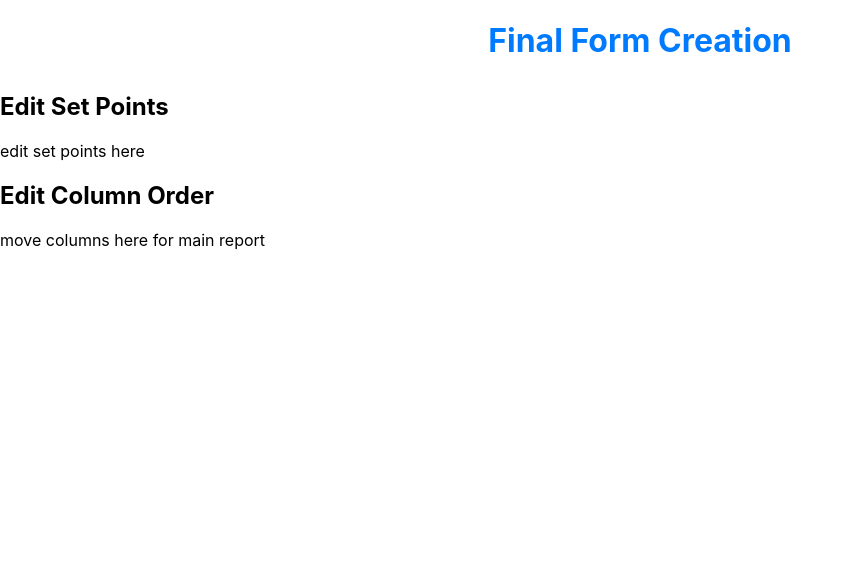
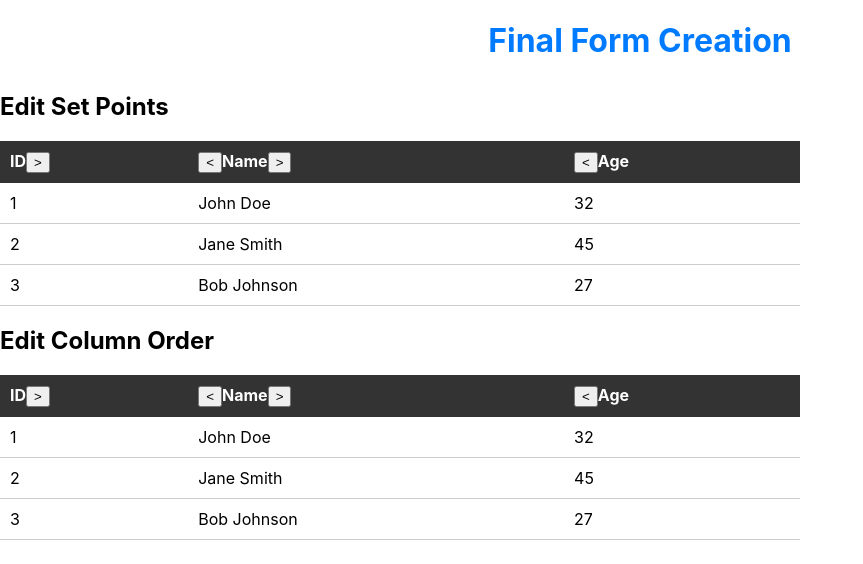
Before and after one commit to procta233/Report-Manager, a React (Create React App) app: page /creator/createreport/datetimeoptionality/finalformcreate in a window 1280 px wide. Shown: the top 564 px of the page, without its empty margins (0-863 px from the left). Built offline with nearby package versions, Linux system fonts and the light colour scheme.

Commit message:
only APIs left

```diff
--- /dev/null
+++ b/src/Login.css
@@ -0,0 +1,79 @@
+/* Global styles */
+
+* {
+    margin: 0;
+    padding: 0;
+    box-sizing: border-box;
+  }
+
+  body {
+    font-family: 'Roboto', sans-serif;
+    background-color: #f2f2f2;
+  }
+
+  /* Login page styles */
+
+  .login-page {
+    height: 100vh;
+    display: flex;
+    justify-content: center;
+    align-items: center;
+  }
+
+  .login-card {
+    background-color: white;
+    border-radius: 5px;
+    box-shadow: 0px 2px 5px rgba(0, 0, 0, 0.3);
+    padding: 30px;
+    width: 400px;
+    text-align: center;
+  }
+
+  h1 {
+    font-size: 2.5rem;
+    font-weight: 500;
+    margin-bottom: 20px;
+    color: #333333;
+  }
+
+  h3 {
+    font-size: 1.2rem;
+    font-weight: 400;
+    margin-top: 20px;
+    margin-bottom: 10px;
+    color: #333333;
+    text-align: left;
+  }
+
+  input[type="text"], input[type="password"] {
+    width: 100%;
+    height: 40px;
+    border-radius: 5px;
+    border: 1px solid #dcdcdc;
+    padding: 10px;
+    font-size: 1rem;
+    margin-bottom: 20px;
+    box-sizing: border-box;
+    transition: border-color 0.2s ease-in-out;
+  }
+
+  input[type="text"]:focus, input[type="password"]:focus {
+    border-color: #4CAF50;
+  }
+
+  button {
+    width: 100%;
+    height: 40px;
+    background-color: #4CAF50;
+    color: white;
+    font-size: 1.2rem;
+    font-weight: 500;
+    border: none;
+    border-radius: 5px;
+    cursor: pointer;
+    transition: background-color 0.3s ease-in-out;
+  }
+
+  button:hover {
+    background-color: #3e8e41;
+  }
--- a/src/components/creatorcomponents/FinalFormCreate.js
+++ b/src/components/creatorcomponents/FinalFormCreate.js
@@ -1,6 +1,7 @@
 import React from 'react'
-import EditSetPoints from './subcreatecomponents/EditSetPoints'
-import ReportColumnEdit from './subcreatecomponents/ReportColumnEdit'
+import Table from './subcreatecomponents/EditSetPoints'
+import Table2 from './subcreatecomponents/ReportColumnEdit'
+
 
 const FinalFormCreate = () => {
   return (
@@ -8,11 +9,11 @@ const FinalFormCreate = () => {
         <h1>Final Form Creation</h1>
         <h2>Edit Set Points</h2>
       <div className='app'>
-        <EditSetPoints/>
+        <Table/>
       </div>
       <h2>Edit Column Order</h2>
       <div className='app'>
-        <ReportColumnEdit/>
+        <Table2/>
       </div>
     </div>
   )
--- a/src/components/creatorcomponents/subcreatecomponents/EditSetPoints.js
+++ b/src/components/creatorcomponents/subcreatecomponents/EditSetPoints.js
@@ -1,11 +1,67 @@
-import React from 'react'
+import React, { useState } from 'react';
 
-const EditSetPoints = () => {
+function Table() {
+  const columns = [
+    { key: 'id', title: 'ID' },
+    { key: 'name', title: 'Name' },
+    { key: 'age', title: 'Age' },
+  ];
+
+  const data = [
+    { id: 1, name: 'John Doe', age: 32 },
+    { id: 2, name: 'Jane Smith', age: 45 },
+    { id: 3, name: 'Bob Johnson', age: 27 },
+  ];
+  const [tableData, setTableData] = useState(data);
+  const [tableColumns, setTableColumns] = useState(columns);
+
+  const handleMoveLeft = (index) => {
+    if (index > 0) {
+      setTableColumns((prevColumns) => {
+        const newColumns = [...prevColumns];
+        [newColumns[index - 1], newColumns[index]] = [newColumns[index], newColumns[index - 1]];
+        return newColumns;
+      });
+    }
+  };
+
+  const handleMoveRight = (index) => {
+    if (index < tableColumns.length - 1) {
+      setTableColumns((prevColumns) => {
+        const newColumns = [...prevColumns];
+        [newColumns[index], newColumns[index + 1]] = [newColumns[index + 1], newColumns[index]];
+        return newColumns;
+      });
+    }
+  };
+
   return (
-    <div>
-      edit set points here
-    </div>
-  )
+    <table>
+      <thead>
+        <tr>
+          {tableColumns.map((column, index) => (
+            <th key={column.key}>
+              <div>
+
+                {index > 0 && <button onClick={() => handleMoveLeft(index)}>{"<"}</button>}
+                <span>{column.title}</span>
+                {index < tableColumns.length - 1 && <button onClick={() => handleMoveRight(index)}>{">"}</button>}
+              </div>
+            </th>
+          ))}
+        </tr>
+      </thead>
+      <tbody>
+        {tableData.map((row) => (
+          <tr key={row.id}>
+            {tableColumns.map((column) => (
+              <td key={column.key}>{row[column.key]}</td>
+            ))}
+          </tr>
+        ))}
+      </tbody>
+    </table>
+  );
 }
 
-export default EditSetPoints
+export default Table;
--- a/src/components/creatorcomponents/subcreatecomponents/ReportColumnEdit.js
+++ b/src/components/creatorcomponents/subcreatecomponents/ReportColumnEdit.js
@@ -1,11 +1,67 @@
-import React from 'react'
+import React, { useState } from 'react';
 
-const ReportColumnEdit = () => {
+function Table2() {
+  const columns = [
+    { key: 'id', title: 'ID' },
+    { key: 'name', title: 'Name' },
+    { key: 'age', title: 'Age' },
+  ];
+
+  const data = [
+    { id: 1, name: 'John Doe', age: 32 },
+    { id: 2, name: 'Jane Smith', age: 45 },
+    { id: 3, name: 'Bob Johnson', age: 27 },
+  ];
+  const [tableData, setTableData] = useState(data);
+  const [tableColumns, setTableColumns] = useState(columns);
+
+  const handleMoveLeft = (index) => {
+    if (index > 0) {
+      setTableColumns((prevColumns) => {
+        const newColumns = [...prevColumns];
+        [newColumns[index - 1], newColumns[index]] = [newColumns[index], newColumns[index - 1]];
+        return newColumns;
+      });
+    }
+  };
+
+  const handleMoveRight = (index) => {
+    if (index < tableColumns.length - 1) {
+      setTableColumns((prevColumns) => {
+        const newColumns = [...prevColumns];
+        [newColumns[index], newColumns[index + 1]] = [newColumns[index + 1], newColumns[index]];
+        return newColumns;
+      });
+    }
+  };
+
   return (
-    <div>
-      move columns here for main report
-    </div>
-  )
+    <table>
+      <thead>
+        <tr>
+          {tableColumns.map((column, index) => (
+            <th key={column.key}>
+              <div>
+
+                {index > 0 && <button onClick={() => handleMoveLeft(index)}>{"<"}</button>}
+                <span>{column.title}</span>
+                {index < tableColumns.length - 1 && <button onClick={() => handleMoveRight(index)}>{">"}</button>}
+              </div>
+            </th>
+          ))}
+        </tr>
+      </thead>
+      <tbody>
+        {tableData.map((row) => (
+          <tr key={row.id}>
+            {tableColumns.map((column) => (
+              <td key={column.key}>{row[column.key]}</td>
+            ))}
+          </tr>
+        ))}
+      </tbody>
+    </table>
+  );
 }
 
-export default ReportColumnEdit
+export default Table2;
```
